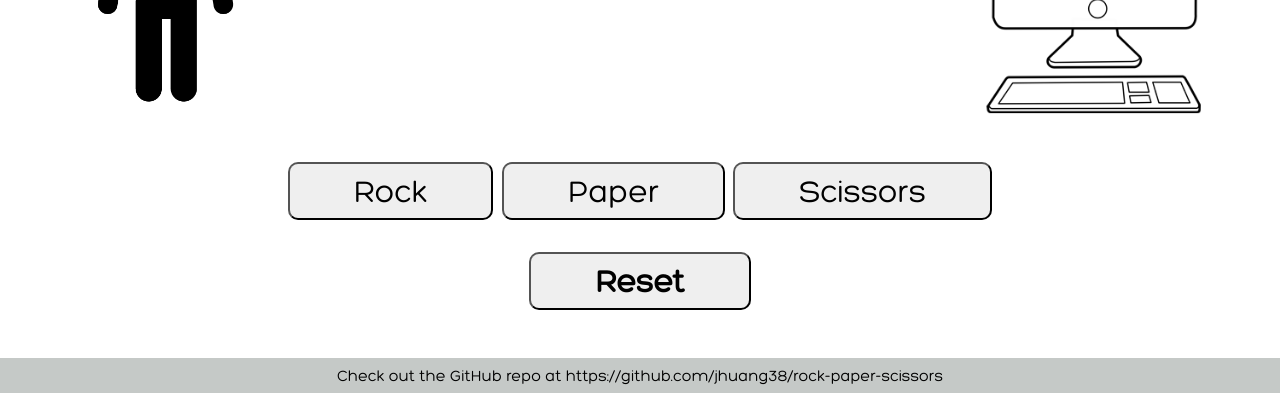
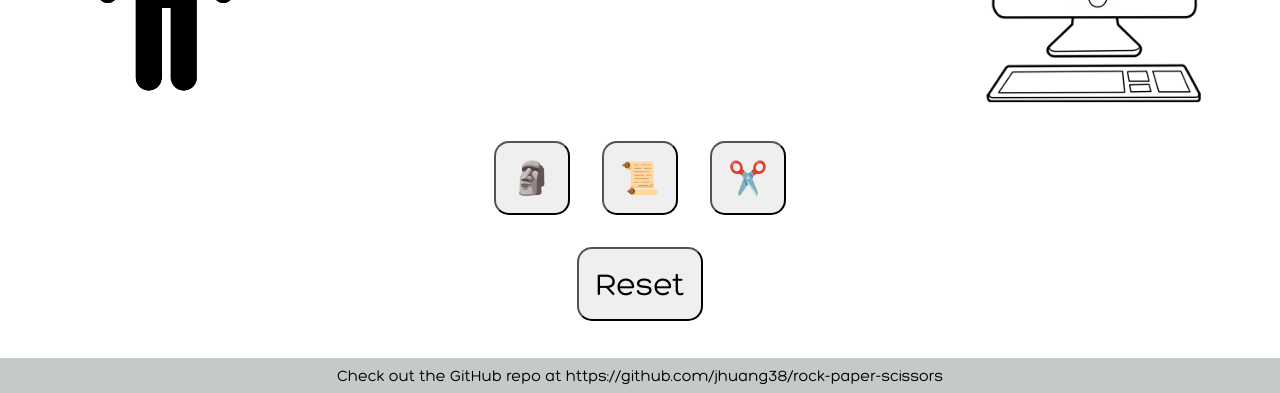
Before and after one commit to jhuang38/rock-paper-scissors, a plain HTML site: page index.html in a window 1280 px wide. Shown: the part 407-800 px from the top of the page. Drawn offline with Linux system fonts and the light colour scheme.

Commit message:
updated buttons

```diff
--- a/index.html
+++ b/index.html
@@ -33,13 +33,14 @@
         </div>
         <div class = "buttons">
             <div class = "options">
-                <button id = "rock">Rock</button>
-                <button id = "paper">Paper</button>
-                <button id = "scissors">Scissors</button>
+                <button id = "rock">🗿</button>
+                <button id = "paper">📜</button>
+                <button id = "scissors">✂️</button>
             </div>
             <div class = "reset-container">
                 <button id = "reset">Reset</button>
             </div>
+
         </div>
         <div class = "footer">
             <div>Check out the GitHub repo at <a href = "https://github.com/jhuang38/rock-paper-scissors">https://github.com/jhuang38/rock-paper-scissors</a></div>
--- a/script.js
+++ b/script.js
@@ -79,8 +79,6 @@ rockButton.addEventListener('click', () => {
         checkResult(result);
         updateScore();
         checkVictory();
-    } else {
-
     }
 });
 paperButton.addEventListener('click', () =>  {
@@ -89,8 +87,6 @@ paperButton.addEventListener('click', () =>  {
         checkResult(result);
         updateScore();
         checkVictory();
-    } else {
-
     }
 });
 scissorsButton.addEventListener('click', () => {
@@ -99,8 +95,6 @@ scissorsButton.addEventListener('click', () => {
         checkResult(result);
         updateScore();
         checkVictory();
-    } else {
-
     }
 });
 
--- a/style.css
+++ b/style.css
@@ -31,11 +31,10 @@ body * {
 
 .header {
     display: flex;
-    align-items: stretch;
+    align-items: center;
     justify-content: center;
     background-color: #00b7bfB5;
     min-width: 100%;
-    max-width: 100%
 }
 
 .header h1 {
@@ -73,12 +72,16 @@ img {
 
 button {
     font-size: 32px;
-    padding: 8px 64px 8px 64px;
-    border-radius: 10px;
+    padding: 16px;
+    border-radius: 15px;
 }
 
-#reset {
-    font-weight: bold;
+.reset-container, .options {
+    display: flex;
+    gap: 32px;
+    align-items: center;
+    justify-content: center;
+    min-width: 100%;
 }
 
 .footer {
```
